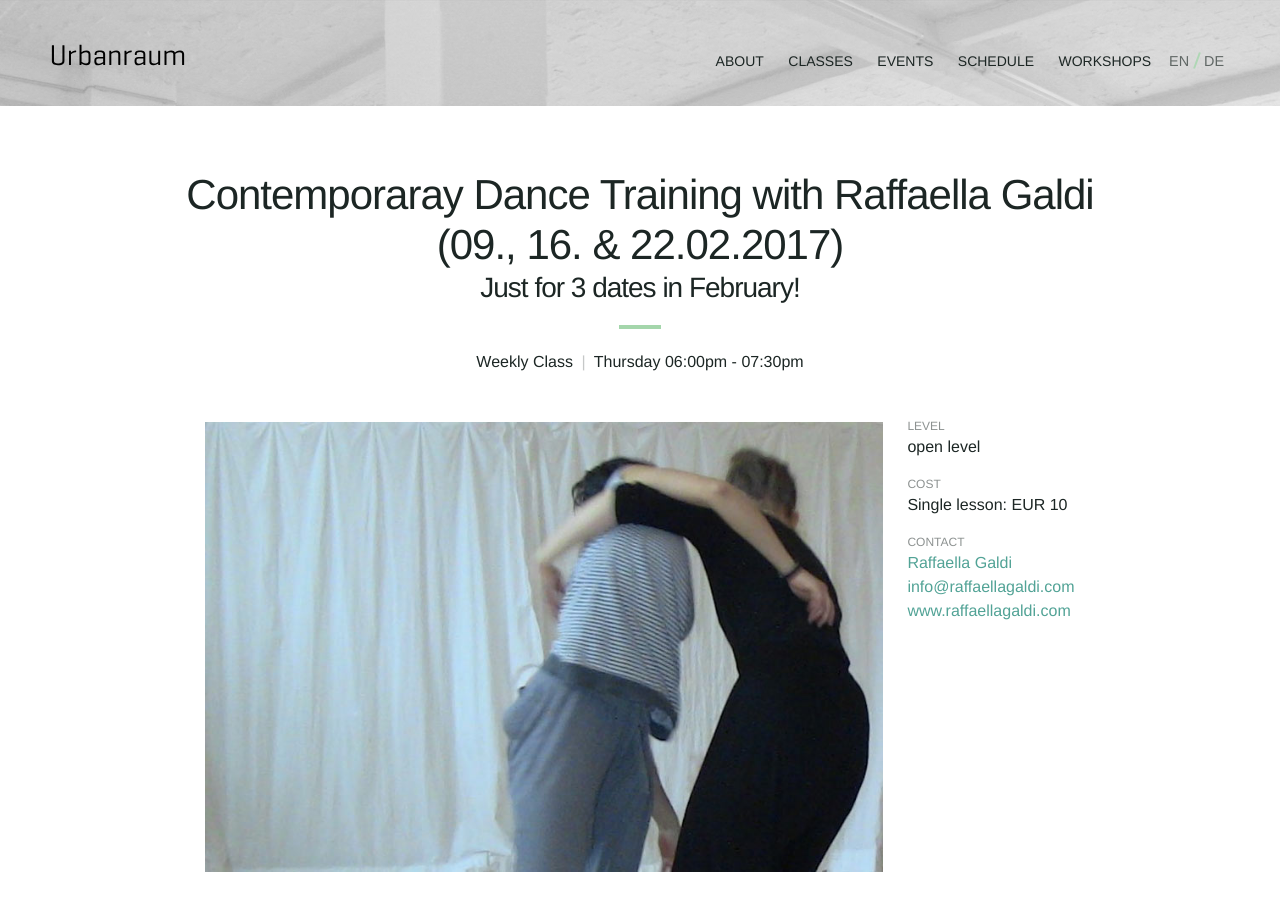
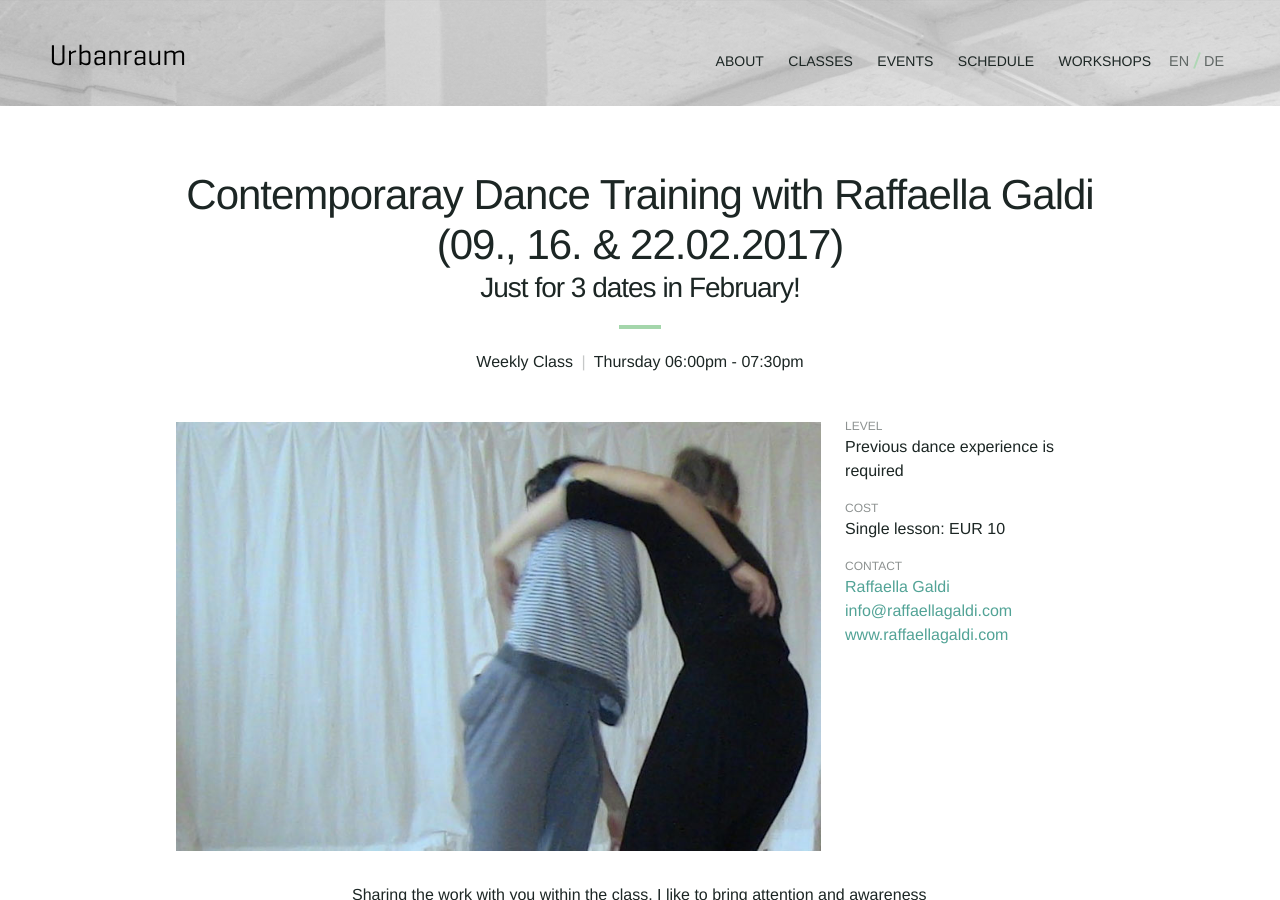
Before and after one commit to Kriesse/urbanraum, a Jekyll site: the page built from _classes/contemporary_dance_raffaella_galdi.md, in a window 1280 px wide and 900 px high. Built offline with Jekyll 4.4.1, drawn with Linux system fonts in a browser that asks for light colours; nearby versions of some CDN libraries.

Commit message:
Update contemporary_dance_raffaella_galdi.md

```diff
--- a/_classes/contemporary_dance_raffaella_galdi.md
+++ b/_classes/contemporary_dance_raffaella_galdi.md
@@ -16,8 +16,8 @@ subtitle_de: "nur im Februar!"
 type_en: "Weekly Class"
 type_de: "Wöchentlicher Kurs"
 
-level_en: "open level"
-level_de: "open level"
+level_en: "Previous dance experience is required"
+level_de: "Previous dance experience is required"
 
 price_en: |
   Single lesson: EUR 10
```
